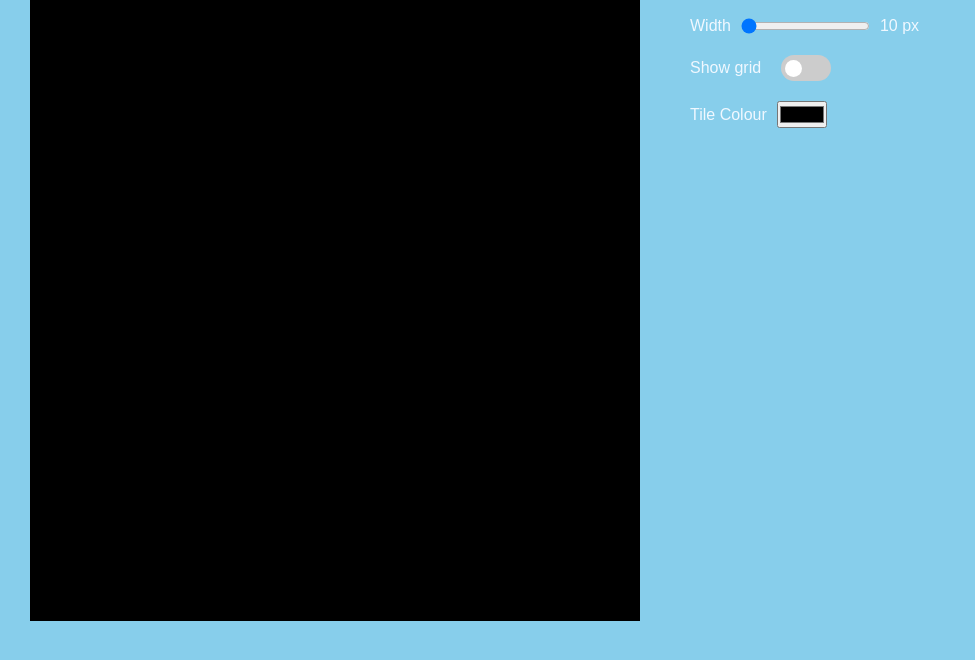
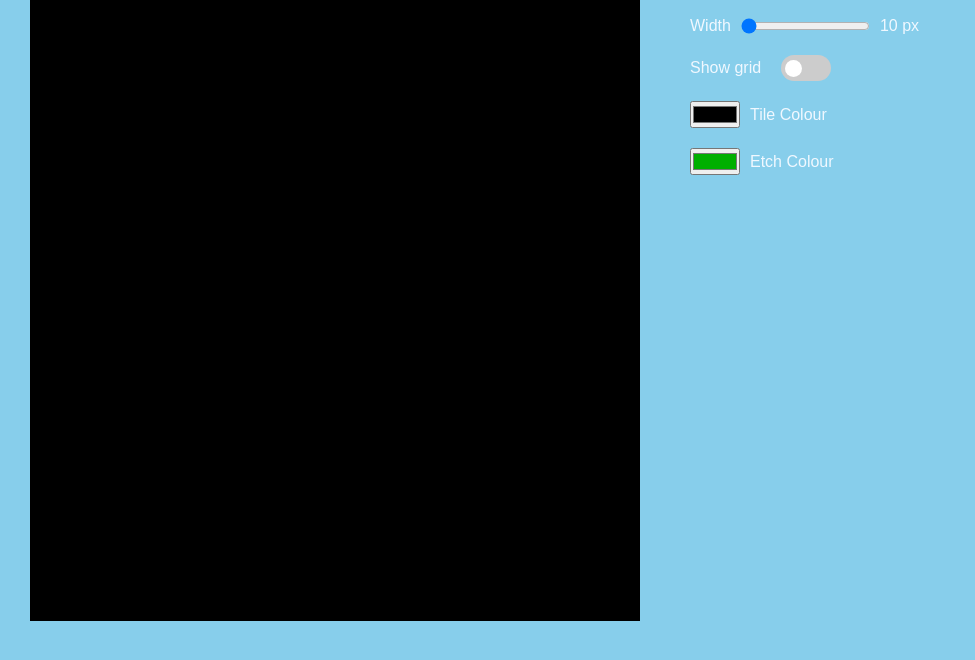
Before and after one commit to Valmord/etchNsketch, a plain HTML site: page index.html in a window 1280 px wide. Shown: the part 98-758 px from the top of the page, without its empty margins (0-975 px from the left). Drawn offline with Linux system fonts and the light colour scheme.

Commit message:
Add etch color picker

```diff
--- a/code.js
+++ b/code.js
@@ -2,6 +2,7 @@
 const INITIAL_GRID_HEIGHT = 10;
 const INITIAL_GRID_WIDTH = 10;
 const DEFAULT_TILE_COLOR = 'black';
+const DEFAULT_ETCH_COLOR = '#00AF00';
 
 const etchContainer = document.querySelector('.etch-container');
 
@@ -9,6 +10,10 @@ const gridHeightInput = document.querySelector('#grid-height');
 const gridWidthInput = document.querySelector('#grid-width');
 const gridHeightSpan = document.querySelector('.grid-current-height');
 const gridWidthSpan = document.querySelector('.grid-current-width');
+const etchColor = document.querySelector('#etch-color');
+etchColor.value = DEFAULT_ETCH_COLOR;
+
+console.dir(etchColor);
 
 
 gridHeightInput.addEventListener('change', () => {
@@ -51,7 +56,7 @@ function allotTileLogic(){
   const tiles = document.querySelectorAll('.tile');
   tiles.forEach( tile => {
     tile.addEventListener('mouseenter', () =>
-    tile.style.backgroundColor = 'green');
+    tile.style.backgroundColor = etchColor.value);
   })
 }
 
@@ -77,7 +82,7 @@ function setTileBackground(color){
 }
 
 const tileColorPicker = document.querySelector('#tile-color');
-tileColorPicker.addEventListener('change', event => {
+tileColorPicker.addEventListener('change', () => {
   setTileBackground(tileColorPicker.value);
 });
 
--- a/index.html
+++ b/index.html
@@ -37,10 +37,16 @@
         </li>
         <li>
           <label for="tile-color">
+            <input type="color" name="tile-color" id="tile-color">
             Tile Colour
-            <input type="color" name="tile-color" id="tile-color">
           </label>
         </li>
+      <li>
+        <label for="etch-color">
+          <input type="color" name="etch-color" id="etch-color">
+          Etch Colour
+        </label>
+      </li>
         </label>
       </ul>
 
```
